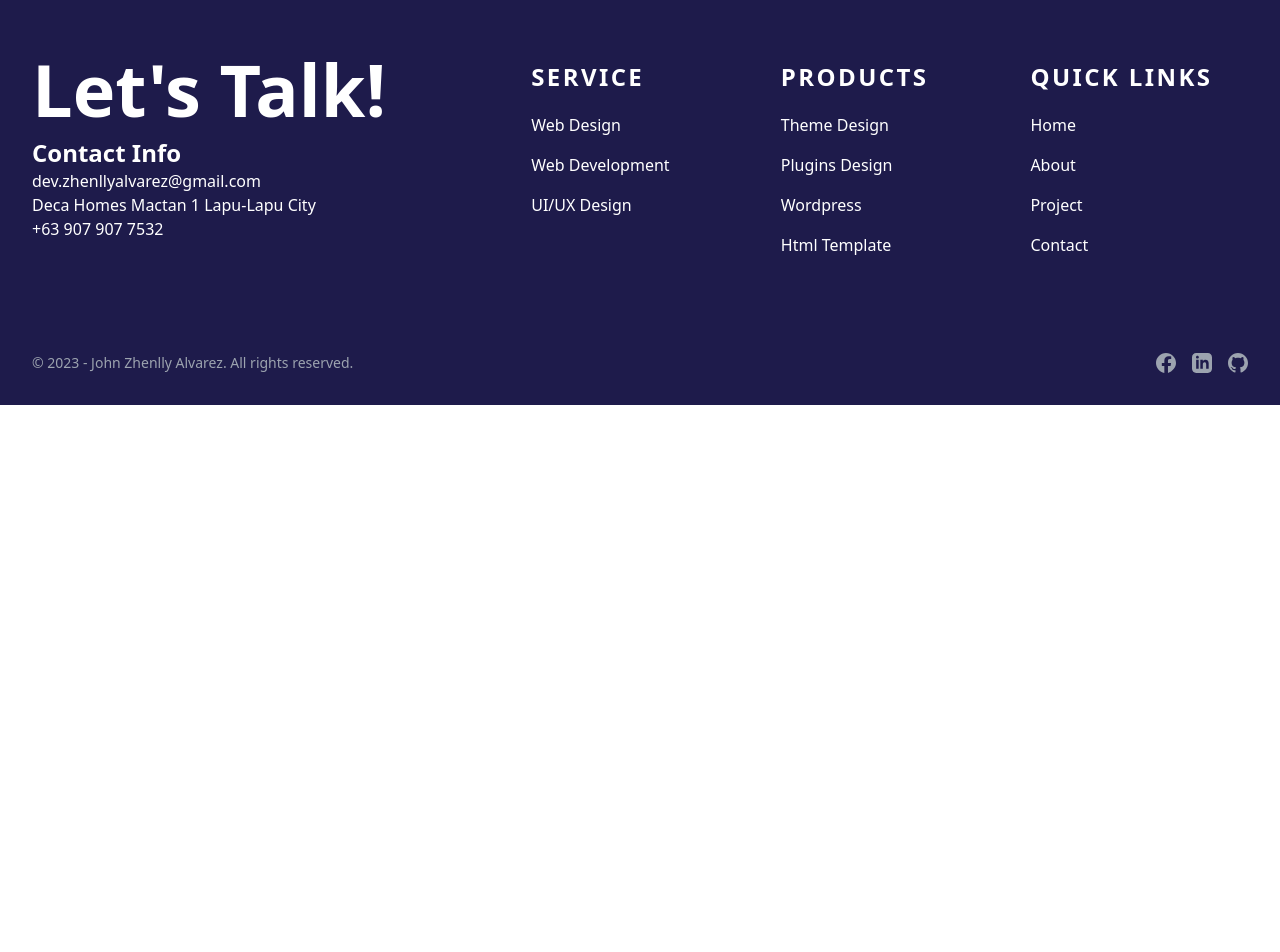
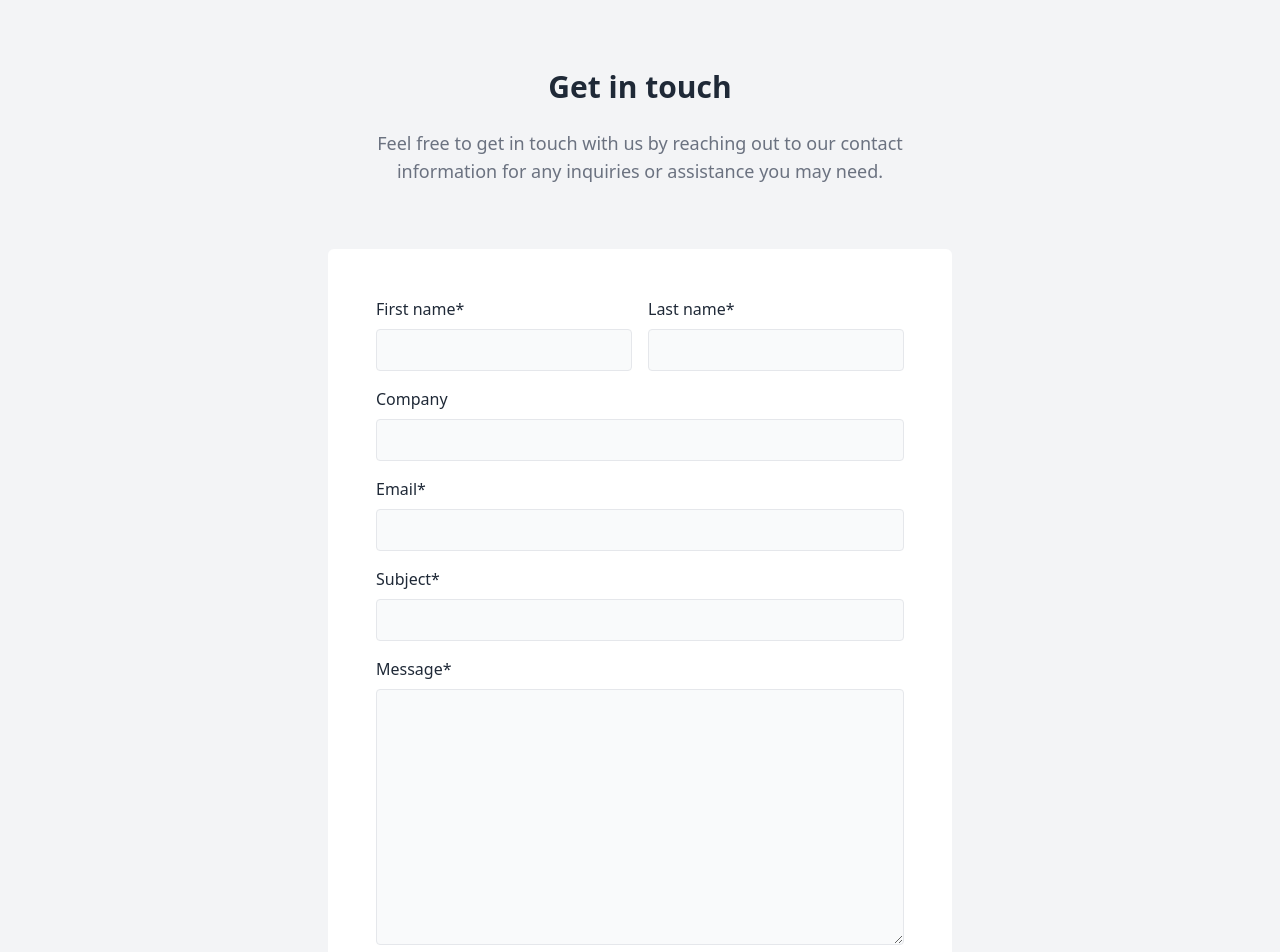
Before and after one commit to zhenllyalvarez/zhen-vue-portfolio, a Vue app: page /contact in a window 1280 px wide. Shown: the part 480-1432 px from the top of the page. Before the commit the page ends 885 px from the top, so only its background shows below. Built offline with nearby package versions, Linux system fonts and the light colour scheme.

Commit message:
updated & added scroll button

```diff
--- a/src/components/Header.vue
+++ b/src/components/Header.vue
@@ -10,7 +10,7 @@ const toggleMobileMenu = () => {
 
 <template>
     <header class="bg-white border-b border-gray-200">
-        <nav class="mx-auto max-w-screen-xl px-12 py-4 lg:p-5">
+        <nav class="mx-auto max-w-screen-xl px-12 py-4 lg:px-16 lg:p-5">
             <div class="flex flex-row items-center justify-between">
                 <router-link to="/" class="flex flex-col">
                     <h1 class="font-bold text-xl text-indigo-950">John Zhenlly Alvarez  </h1>
@@ -58,7 +58,7 @@ const toggleMobileMenu = () => {
             <!-- Mobile Menu -->
             <div v-if="isOpenMenu" class="flex lg:hidden relative">
 
-                <div class="bg-white flex flex-col absolute top-[18px] -left-[52px] w-screen gap-4 shadow-lg p-6 rounded">
+                <div class="bg-white flex flex-col absolute top-[18px] -left-[52px] w-screen gap-4 shadow-lg p-6 rounded z-50">
                     <router-link to="/"
                         :class="$route.name === 'home' ? 'bg-gray-50 p-2 rounded text-indigo-700 font-medium text-lg' : 'hover:bg-gray-50 p-2 text-gray-700 hover:text-indigo-700 font-normal text-lg'">
                         Home
--- a/src/components/MainLayout.vue
+++ b/src/components/MainLayout.vue
@@ -1,22 +1,59 @@
 <script setup>
-import { onMounted } from 'vue';
-import Header from '../components/Header.vue';
-import Footer from '../components/Footer.vue';
+import { defineProps, onMounted, onUnmounted, ref } from "vue";
+import Header from "../components/Header.vue";
+import Footer from "../components/Footer.vue";
+
+const showButton = ref(false);
+
+const handleScroll = () => {
+  showButton.value = window.scrollY > 100; // Adjust the scroll threshold as needed
+};
+
+const scrollToTop = () => {
+  window.scrollTo({ top: 0, behavior: 'smooth' });
+};
+
+onUnmounted(() => {
+  window.removeEventListener('scroll', handleScroll);
+});
 
 const props = defineProps({
   pageTitle: String,
 });
 
 onMounted(() => {
-    // Page Title
-    document.title = props.pageTitle + ' - ' + 'My Portfolio';
-})
+  window.addEventListener('scroll', handleScroll);
+  document.title = props.pageTitle + " - " + "My Portfolio";
+});
 </script>
 
 <template>
   <Header />
 
   <main>
+    <div>
+      <button
+        v-if="showButton"
+        @click="scrollToTop"
+        class="fixed bottom-4 right-4 bg-indigo-800 text-white p-2.5 rounded-md shadow-md hover:scale-110 transition-opacity duration-300 z-50"
+      >
+        <svg
+          class="w-[24px] h-[24px] text-white"
+          aria-hidden="true"
+          xmlns="http://www.w3.org/2000/svg"
+          fill="none"
+          viewBox="0 0 10 6"
+        >
+          <path
+            stroke="currentColor"
+            stroke-linecap="round"
+            stroke-linejoin="round"
+            stroke-width="1"
+            d="M9 5 5 1 1 5"
+          ></path>
+        </svg>
+      </button>
+    </div>
     <slot />
   </main>
 
--- a/src/views/ContactView.vue
+++ b/src/views/ContactView.vue
@@ -77,8 +77,114 @@ const pageTitle = "Contact";
                   d="M12 0c-6.626 0-12 5.373-12 12 0 5.302 3.438 9.8 8.207 11.387.599.111.793-.261.793-.577v-2.234c-3.338.726-4.033-1.416-4.033-1.416-.546-1.387-1.333-1.756-1.333-1.756-1.089-.745.083-.729.083-.729 1.205.084 1.839 1.237 1.839 1.237 1.07 1.834 2.807 1.304 3.492.997.107-.775.418-1.305.762-1.604-2.665-.305-5.467-1.334-5.467-5.931 0-1.311.469-2.381 1.236-3.221-.124-.303-.535-1.524.117-3.176 0 0 1.008-.322 3.301 1.23.957-.266 1.983-.399 3.003-.404 1.02.005 2.047.138 3.006.404 2.291-1.552 3.297-1.23 3.297-1.23.653 1.653.242 2.874.118 3.176.77.84 1.235 1.911 1.235 3.221 0 4.609-2.807 5.624-5.479 5.921.43.372.823 1.102.823 2.222v3.293c0 .319.192.694.801.576 4.765-1.589 8.199-6.086 8.199-11.386 0-6.627-5.373-12-12-12z"
                 ></path>
               </svg>
-              </a>
+            </a>
           </div>
+        </div>
+      </div>
+      <div class="bg-gray-150 mt-16 py-6 lg:px-72 sm:py-8 lg:py-12">
+        <div class="mx-auto max-w-screen-2xl px-4 md:px-8">
+          <!-- text - start -->
+          <div class="mb-10 md:mb-16">
+            <h2
+              class="mb-4 text-center text-2xl font-bold text-gray-800 md:mb-6 lg:text-3xl"
+            >
+              Get in touch
+            </h2>
+
+            <p
+              class="mx-auto max-w-screen-md text-center text-gray-500 md:text-lg"
+            >
+              Feel free to get in touch with us by reaching out to our contact
+              information for any inquiries or assistance you may need.
+            </p>
+          </div>
+          <!-- text - end -->
+
+          <!-- form - start -->
+          <form
+            class="mx-auto grid max-w-screen-md gap-4 sm:grid-cols-2 bg-white p-12 rounded-md"
+          >
+            <div>
+              <label
+                for="first-name"
+                class="mb-2 inline-block text-sm text-gray-800 sm:text-base"
+                >First name*</label
+              >
+              <input
+                name="first-name"
+                class="w-full rounded border bg-gray-50 px-3 py-2 text-gray-800 outline-none ring-indigo-300 transition duration-100 focus:ring"
+              />
+            </div>
+
+            <div>
+              <label
+                for="last-name"
+                class="mb-2 inline-block text-sm text-gray-800 sm:text-base"
+                >Last name*</label
+              >
+              <input
+                name="last-name"
+                class="w-full rounded border bg-gray-50 px-3 py-2 text-gray-800 outline-none ring-indigo-300 transition duration-100 focus:ring"
+              />
+            </div>
+
+            <div class="sm:col-span-2">
+              <label
+                for="company"
+                class="mb-2 inline-block text-sm text-gray-800 sm:text-base"
+                >Company</label
+              >
+              <input
+                name="company"
+                class="w-full rounded border bg-gray-50 px-3 py-2 text-gray-800 outline-none ring-indigo-300 transition duration-100 focus:ring"
+              />
+            </div>
+
+            <div class="sm:col-span-2">
+              <label
+                for="email"
+                class="mb-2 inline-block text-sm text-gray-800 sm:text-base"
+                >Email*</label
+              >
+              <input
+                name="email"
+                class="w-full rounded border bg-gray-50 px-3 py-2 text-gray-800 outline-none ring-indigo-300 transition duration-100 focus:ring"
+              />
+            </div>
+
+            <div class="sm:col-span-2">
+              <label
+                for="subject"
+                class="mb-2 inline-block text-sm text-gray-800 sm:text-base"
+                >Subject*</label
+              >
+              <input
+                name="subject"
+                class="w-full rounded border bg-gray-50 px-3 py-2 text-gray-800 outline-none ring-indigo-300 transition duration-100 focus:ring"
+              />
+            </div>
+
+            <div class="sm:col-span-2">
+              <label
+                for="message"
+                class="mb-2 inline-block text-sm text-gray-800 sm:text-base"
+                >Message*</label
+              >
+              <textarea
+                name="message"
+                class="h-64 w-full rounded border bg-gray-50 px-3 py-2 text-gray-800 outline-none ring-indigo-300 transition duration-100 focus:ring"
+              ></textarea>
+            </div>
+
+            <div class="flex items-center justify-between sm:col-span-2">
+              <button
+                class="inline-block rounded-lg bg-indigo-500 px-8 py-3 text-center text-sm font-semibold text-white outline-none ring-indigo-300 transition duration-100 hover:bg-indigo-600 focus-visible:ring active:bg-indigo-700 md:text-base"
+              >
+                Send
+              </button>
+            </div>
+          </form>
+          <!-- form - end -->
         </div>
       </div>
     </section>
--- a/src/views/ProjectsView.vue
+++ b/src/views/ProjectsView.vue
@@ -1,51 +1,91 @@
 <script setup>
-import MainLayout from '../components/MainLayout.vue';
+import MainLayout from "../components/MainLayout.vue";
 
 // Page Title of Views
-const pageTitle = 'Projects'
+const pageTitle = "Projects";
 </script>
 
 <template>
   <MainLayout :pageTitle="pageTitle">
     <section>
       <div>
-        <h1 class="font-bold text-4xl sm:text-5xl md:text-6xl lg:text-7xl xs:p-4 sm:p-8 md:p-8 lg:p-12">Projects</h1>
-
+        <h1
+          class="font-bold text-4xl sm:text-5xl md:text-6xl lg:text-7xl xs:p-4 sm:p-8 md:p-8 lg:p-12"
+        >
+          Projects/Gallery
+        </h1>
       </div>
-      <div  class="projects flex justify-center gap-12 mt-12 mb-12">
-            <div class="bg-white py-6 sm:py-8 lg:py-12 mb-12">
-                <div class="mx-auto max-w-screen-2xl px-4 md:px-8">
-                    <div class="grid gap-12 sm:grid-cols-2">
-                        <router-link to="/ToDo"
-                            class="group relative flex h-80 items-end overflow-hidden rounded-lg bg-gray-100 p-4 shadow-lg">
-                            <img src="../assets/todo.png" loading="lazy" alt="Photo by Fakurian Design"
-                                class="absolute inset-0 h-full w-full object-cover object-center transition duration-200 group-hover:scale-110" />
+      <div class="bg-white py-6 sm:py-8 lg:py-12">
+        <div class="mx-auto max-w-screen-2xl px-4 md:px-8 mt-12 lg:px-16 mb-12">
+          <div class="grid grid-cols-2 gap-4 sm:grid-cols-3 md:gap-6 xl:gap-8">
+            <!-- image - start -->
+            <router-link
+              to="/ToDo"
+              class="group relative flex h-48 items-end justify-end overflow-hidden rounded-lg bg-gray-100 shadow-lg md:h-96"
+            >
+              <img
+                src="../assets/todo.png"
+                loading="lazy"
+                alt="Photo by Minh Pham"
+                class="absolute inset-0 h-full w-full object-cover object-center transition duration-200 group-hover:scale-110"
+              />
 
               <div
-                                class="pointer-events-none absolute inset-0 bg-gradient-to-t from-gray-800 via-transparent to-transparent opacity-50">
-                            </div>
+                class="pointer-events-none absolute inset-0 bg-gradient-to-t from-gray-800 via-transparent to-transparent opacity-50"
+              ></div>
 
-                            <div class="relative flex flex-col w-72">
-                                <span class="text-gray-300">To-Do List</span>
-                                <span class="text-lg font-semibold text-white lg:text-xl">List of your tasks</span>
-                            </div>
+              <span
+                class="relative mr-3 mb-3 inline-block rounded-lg border border-gray-500 px-2 py-1 text-xs text-gray-200 backdrop-blur md:px-3 md:text-sm"
+                >Simple To-do</span
+              >
             </router-link>
+            <!-- image - end -->
 
-                        <router-link to="/TimeInTimeOut"
-                            class="group relative flex h-80 items-end overflow-hidden rounded-lg bg-gray-100 p-4 shadow-lg">
-                            <img src="../assets/tito.png" loading="lazy"  alt="Photo by Fakurian Design"
-                                class="absolute inset-0 h-full w-full object-cover object-center transition duration-200 group-hover:scale-110" />
+            <!-- image - start -->
+            <router-link
+              to="/TimeInTimeOut"
+              class="group relative flex h-48 items-end justify-end overflow-hidden rounded-lg bg-gray-100 shadow-lg md:h-96"
+            >
+              <img
+                src="../assets/tito.png"
+                loading="lazy"
+                alt="Photo by Lorenzo Herrera"
+                class="absolute inset-0 h-full w-full object-cover object-center transition duration-200 group-hover:scale-110"
+              />
 
               <div
-                                class="pointer-events-none absolute inset-0 bg-gradient-to-t from-gray-800 via-transparent to-transparent opacity-50">
-                            </div>
+                class="pointer-events-none absolute inset-0 bg-gradient-to-t from-gray-800 via-transparent to-transparent opacity-50"
+              ></div>
 
-                            <div class="relative flex flex-col w-72">
-                                <span class="text-gray-300">Time Clock</span>
-                                <span class="text-lg font-semibold text-white lg:text-xl">Track your time</span>
-                            </div>
+              <span
+                class="relative mr-3 mb-3 inline-block rounded-lg border border-gray-500 px-2 py-1 text-xs text-gray-200 backdrop-blur md:px-3 md:text-sm"
+                >Simple Time Clock</span
+              >
             </router-link>
-                    </div>
+            <!-- image - end -->
+
+            <!-- image - start -->
+            <a
+              href="https://www.swapifine.com/"
+              class="group relative flex h-48 items-end justify-end overflow-hidden rounded-lg bg-gray-100 shadow-lg md:h-96"
+            >
+              <img
+                src="../assets/swapifine.png"
+                loading="lazy"
+                alt="Photo by Magicle"
+                class="absolute inset-0 h-full w-full object-cover object-center transition duration-200 group-hover:scale-110"
+              />
+
+              <div
+                class="pointer-events-none absolute inset-0 bg-gradient-to-t from-gray-800 via-transparent to-transparent opacity-50"
+              ></div>
+
+              <span
+                class="relative mr-3 mb-3 inline-block rounded-lg border border-gray-500 px-2 py-1 text-xs text-gray-200 backdrop-blur md:px-3 md:text-sm"
+                >Swapifine</span
+              >
+            </a>
+            <!-- image - end -->
           </div>
         </div>
       </div>
```
Also changed, not shown: src/assets/swapifine.png (added), 11 other files (tests, documents, lock files or other folders). Lines whose indentation alone changed are shown as unchanged.
